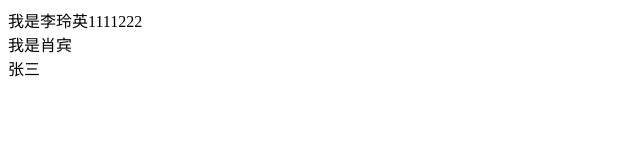
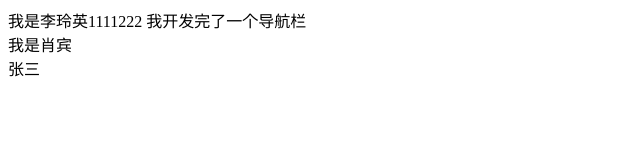
Before and after one commit to 01Lyd/my-fisrt-project, a plain HTML site: page src/index.html in a window 1280 px wide. Shown: the whole page, without its empty margins (0-640 px from the left). Drawn offline with Linux system fonts and the light colour scheme.

```diff
--- a/src/index.html
+++ b/src/index.html
@@ -13,7 +13,7 @@
     <!-- 1. 多人协作开发 -->
     <div>
         <!-- 头部 -->
-        我是李玲英1111222
+        我是李玲英1111222 我开发完了一个导航栏
     </div>
     <div>
         <!-- 主题内容 -->
```
Also changed, not shown: 1 other file.
